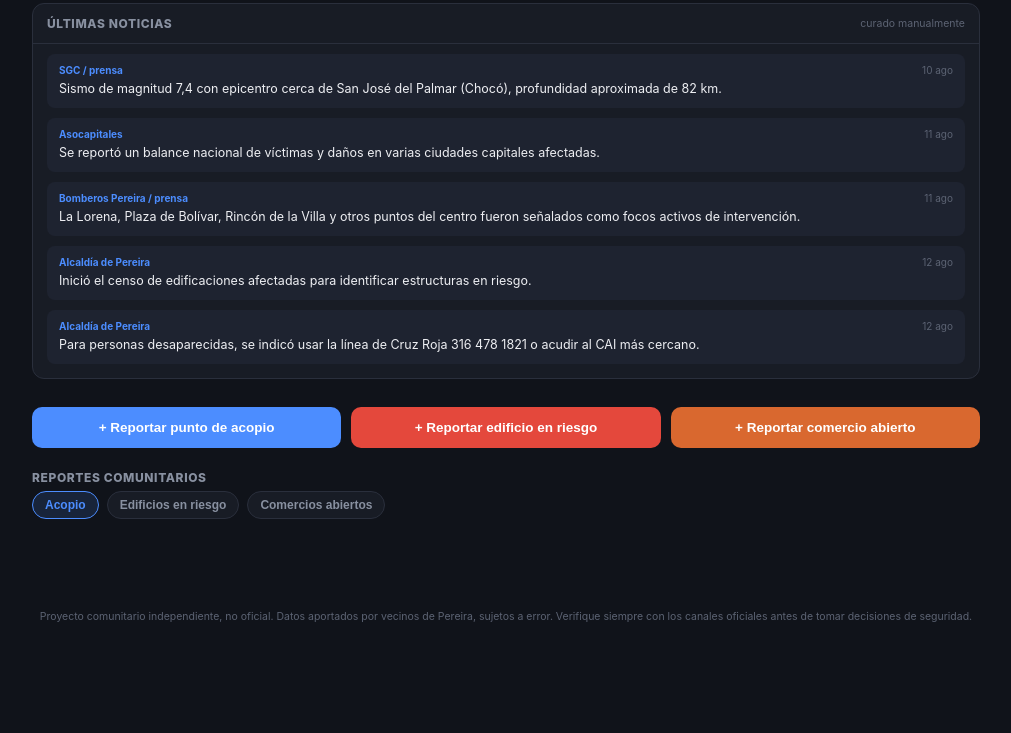
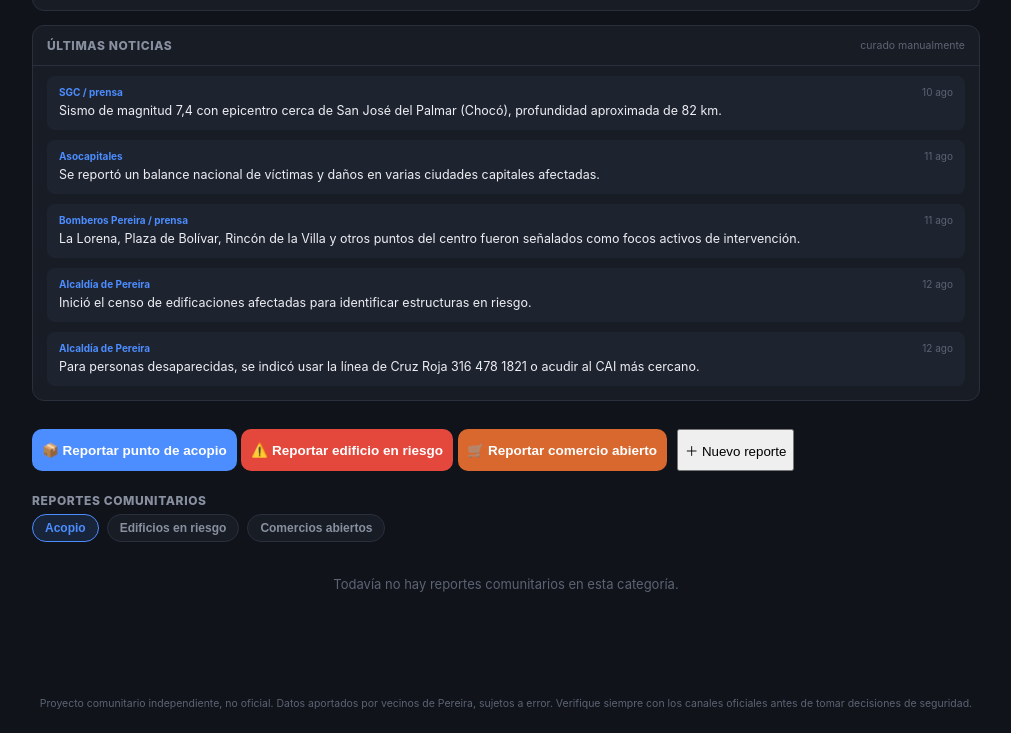
Before and after one commit to Crewnft/Pereira, a website: page index.html in a window 1280 px wide. Shown: the part 1916-2649 px from the top of the page, without its empty margins (134-1145 px from the left). Before the commit the page ends 2562 px from the top, so only its background shows below. Drawn offline with nearby package versions, Linux system fonts and the light colour scheme; no server answers.

Commit message:
Improve mobile map controls and report actions

```diff
--- a/index.html
+++ b/index.html
@@ -43,6 +43,7 @@
     <section class="panel">
       <div class="panel-h"><span class="t">Mapa — ayuda, alertas y comercios reportados</span><span class="sub">toca un punto para ver detalle</span></div>
       <div class="nearby-tools"><button class="nearby-btn" id="nearbyBtn" onclick="findNearby()">📍 Ver ayuda cerca de mí</button><span>Radio de 3 km · ubicación privada</span></div>
+      <div class="map-filters" id="mapFilters" aria-label="Filtrar puntos del mapa"></div>
       <div class="map-wrap"><div id="map"></div><div class="legend" id="legend"></div><div class="nearby-results" id="nearbyResults" hidden></div></div>
       <div class="zones-note">Mapa comunitario informativo. Verifique siempre con los canales oficiales antes de tomar decisiones de seguridad.</div>
     </section>
@@ -52,10 +53,13 @@
     <section class="panel"><div class="panel-h"><span class="t">Puntos de acopio</span><span class="sub">oficiales reportados</span></div><div class="zones" id="acopioList"></div></section>
     <section class="panel"><div class="panel-h"><span class="t">Últimas noticias</span><span class="sub">curado manualmente</span></div><div class="news" id="newsList"></div></section>
 
-    <div class="actions">
-      <button class="btn acopio" onclick="openForm('acopio')">+ Reportar punto de acopio</button>
-      <button class="btn riesgo" onclick="openForm('riesgo')">+ Reportar edificio en riesgo</button>
-      <button class="btn comercio" onclick="openForm('comercio')">+ Reportar comercio abierto</button>
+    <div class="actions" id="reportActions">
+      <div class="report-menu" id="reportMenu">
+        <button class="btn acopio" onclick="openForm('acopio')">📦 Reportar punto de acopio</button>
+        <button class="btn riesgo" onclick="openForm('riesgo')">⚠️ Reportar edificio en riesgo</button>
+        <button class="btn comercio" onclick="openForm('comercio')">🛒 Reportar comercio abierto</button>
+      </div>
+      <button class="report-toggle" id="reportToggle" aria-expanded="false" aria-controls="reportMenu" onclick="toggleReportMenu()"><span>＋</span> Nuevo reporte</button>
     </div>
 
     <div class="section-title">Reportes comunitarios</div>
```
